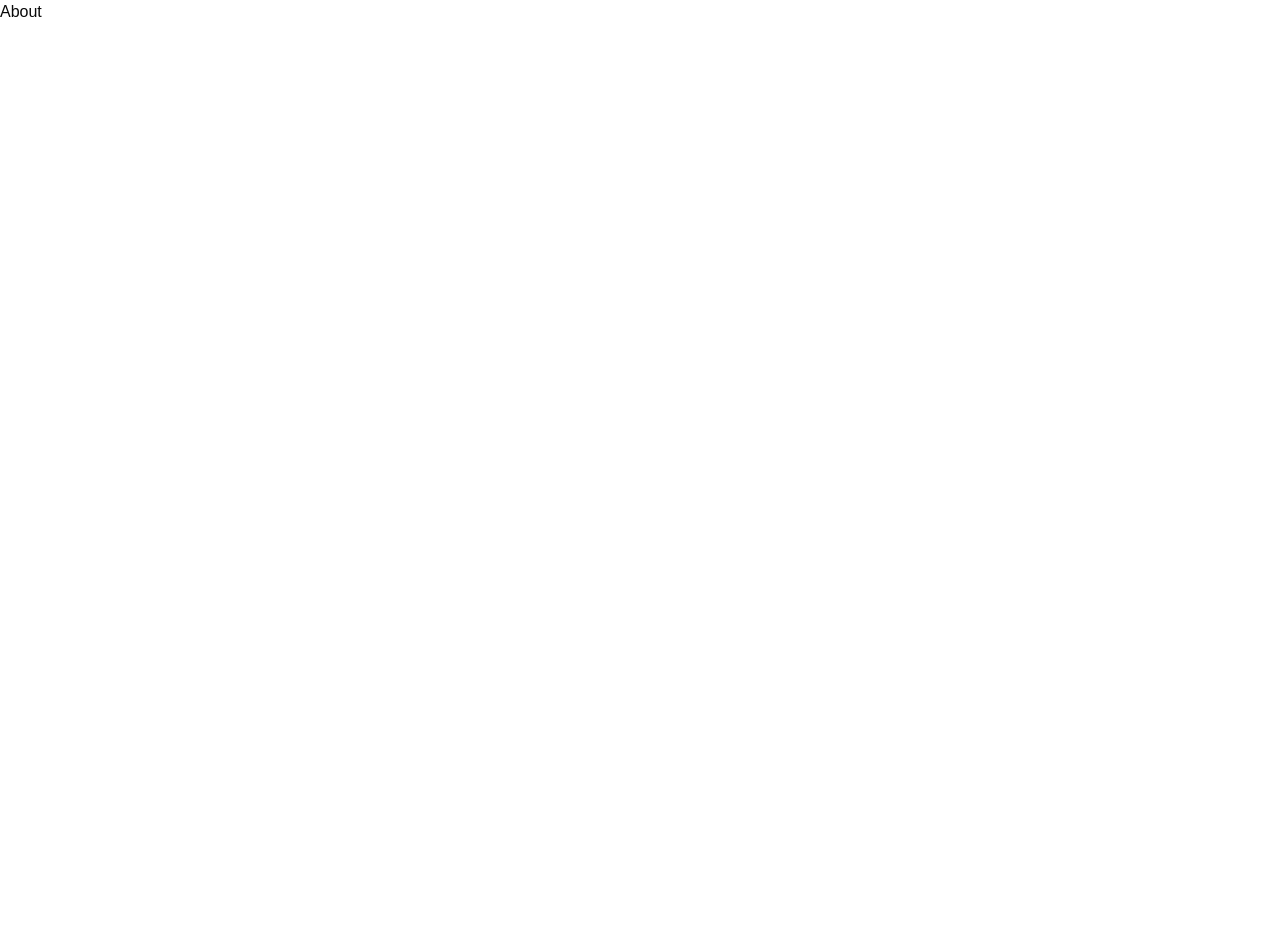
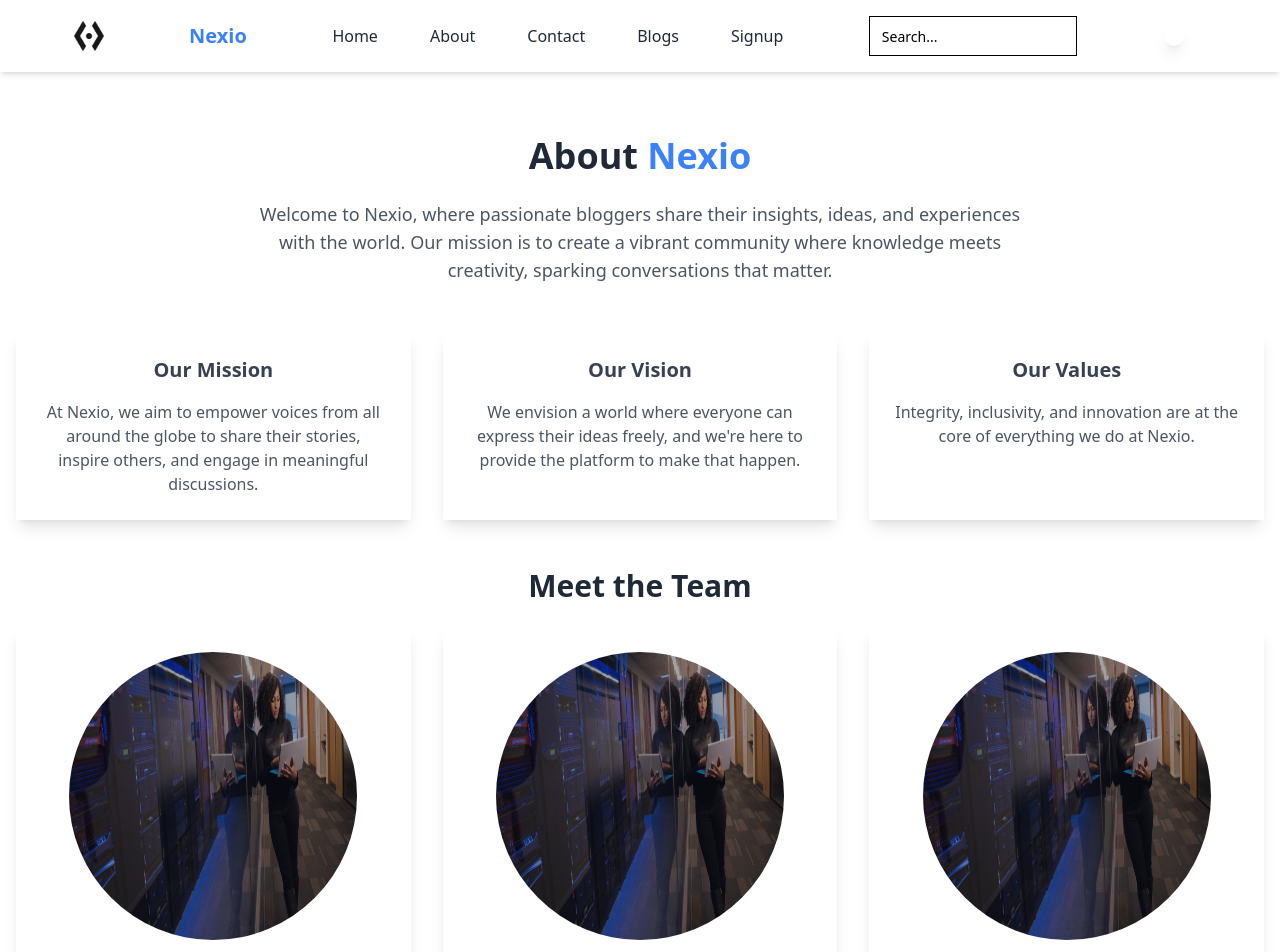
Before and after one commit to Dinesh10731j/Nexio, a Next.js app: page /about in a window 1280 px wide. Shown: the top 952 px of the page. Before the commit the page ends 800 px from the top, so only its background shows below. Built offline with nearby package versions, Linux system fonts and the light colour scheme.

Commit message:
about page completed

```diff
--- a/src/app/(landingpage)/about/page.tsx
+++ b/src/app/(landingpage)/about/page.tsx
@@ -1,9 +1,66 @@
-import React from 'react'
+import React from 'react';
+import Header from '@/components/header';
+import Footer from '@/components/footer';
+import Image from 'next/image';
+import dummyImage from "../../../assets/Image.png";
+
 
 const About = () => {
   return (
-    <div>About</div>
-  )
-}
+    <>
+      <Header />
+      <div className="py-16">
+        <div className="container mx-auto px-4 text-center">
+          <h1 className="text-4xl font-bold text-gray-800 mb-6">About <span className='text-blue-500'>Nexio</span></h1>
+          <p className="text-lg text-gray-600 max-w-3xl mx-auto mb-12">
+            Welcome to Nexio, where passionate bloggers share their insights, ideas, and experiences with the world.
+            Our mission is to create a vibrant community where knowledge meets creativity, sparking conversations that matter.
+          </p>
 
-export default About
+          <div className="grid grid-cols-1 md:grid-cols-2 lg:grid-cols-3 gap-8 mb-12">
+            <div className="bg-white p-6 rounded-lg shadow-lg">
+              <h2 className="text-xl font-semibold text-gray-700 mb-4">Our Mission</h2>
+              <p className="text-gray-600">
+                At Nexio, we aim to empower voices from all around the globe to share their stories, inspire others, and engage in meaningful discussions.
+              </p>
+            </div>
+            <div className="bg-white p-6 rounded-lg shadow-lg">
+              <h2 className="text-xl font-semibold text-gray-700 mb-4">Our Vision</h2>
+              <p className="text-gray-600">
+                We envision a world where everyone can express their ideas freely, and we&apos;re here to provide the platform to make that happen.
+              </p>
+            </div>
+            <div className="bg-white p-6 rounded-lg shadow-lg">
+              <h2 className="text-xl font-semibold text-gray-700 mb-4">Our Values</h2>
+              <p className="text-gray-600">
+                Integrity, inclusivity, and innovation are at the core of everything we do at Nexio.
+              </p>
+            </div>
+          </div>
+
+          <h2 className="text-3xl font-bold text-gray-800 mb-6">Meet the Team</h2>
+          <div className="grid grid-cols-1 md:grid-cols-3 gap-8">
+            <div className="bg-white p-6 rounded-lg shadow-lg">
+              <Image src={dummyImage} alt="Team Member 1" className="rounded-full h-72 w-72 mx-auto mb-4" />
+              <h3 className="text-lg font-semibold text-gray-700">John Doe</h3>
+              <p className="text-gray-600">Founder & CEO</p>
+            </div>
+            <div className="bg-white p-6 rounded-lg shadow-lg">
+              <Image src={dummyImage} alt="Team Member 2" className="rounded-full h-72 w-72 mx-auto mb-4" />
+              <h3 className="text-lg font-semibold text-gray-700">Jane Smith</h3>
+              <p className="text-gray-600">Lead Developer</p>
+            </div>
+            <div className="bg-white p-6 rounded-lg shadow-lg">
+              <Image src={dummyImage} alt="Team Member 3" className="rounded-full h-72 w-72 mx-auto mb-4" />
+              <h3 className="text-lg font-semibold text-gray-700">Emily Johnson</h3>
+              <p className="text-gray-600">Marketing Specialist</p>
+            </div>
+          </div>
+        </div>
+      </div>
+      <Footer/>
+    </>
+  );
+};
+
+export default About;
--- a/src/app/(landingpage)/home/page.tsx
+++ b/src/app/(landingpage)/home/page.tsx
@@ -2,24 +2,25 @@ import React from 'react';
 import Image from 'next/image';
 import frontImg from "../../../assets/Image.png";
 import Footer from '@/components/footer';
+import { Button } from '@/components/ui/button';
 
 const Home = () => {
   return (
     <>
       <div className="container mx-auto px-4 py-10">
         {/* Hero Section */}
-        <div className="relative flex justify-center items-center mb-10">
+        <div className="relative flex justify-center items-center mb-10 ">
           <Image
             src={frontImg}
             alt="Blog Hero Image"
             height={500}
             width={1200}
-            className="rounded-lg shadow-lg"
+            className="rounded-lg shadow-lg px-7"
           />
           {/* Overlay Section */}
-          <div className="absolute text-white text-center p-7 shadow-md bg-gray-50 ">
-            <h1 className="text-4xl font-bold text-black">Welcome to Nexio</h1>
-            <p className="mt-4 text-2xl text-black">
+          <div className="absolute text-white text-center p-7 shadow-md bg-gray-50 md:mt-0 mt-24 ">
+            <h1 className=" text-2xl md:text-4xl font-bold text-black">Welcome to <span className='text-blue-500'>Nexio</span></h1>
+            <p className=" text-md mt-4 md:text-2xl text-black">
               Discover the latest trends, tips, and deep dives into the world of technology.
             </p>
           </div>
@@ -32,7 +33,7 @@ const Home = () => {
             {/* Example Blog Post */}
             <div className="bg-white p-6 rounded-lg shadow-lg">
               <Image
-                src="/path-to-thumbnail.jpg"
+                src={frontImg}
                 alt="Article Thumbnail"
                 height={200}
                 width={400}
@@ -42,13 +43,13 @@ const Home = () => {
               <p className="text-gray-600 mt-2">
                 A deep dive into the advancements of artificial intelligence and its influence on various industries.
               </p>
-              <a href="/post/ai-impact" className="text-blue-500 hover:underline mt-4 block">Read More</a>
+             <Button variant={'ghost'} className='bg-blue-500 text-white mt-2 rounded-md'><a href="/post/ai-impact" className="block">Read More</a></Button>
             </div>
 
             {/* Blog section */}
             <div className="bg-white p-6 rounded-lg shadow-lg">
               <Image
-                src="/path-to-thumbnail2.jpg"
+                src={frontImg}
                 alt="Article Thumbnail"
                 height={200}
                 width={400}
@@ -58,7 +59,7 @@ const Home = () => {
               <p className="text-gray-600 mt-2">
                 Explore the cutting-edge technologies and frameworks shaping the future of web development.
               </p>
-              <a href="/post/web-future" className="text-blue-500 hover:underline mt-4 block">Read More</a>
+             <Button variant={'ghost'} className='bg-blue-500 text-white mt-2 rounded-md'> <a href="/post/web-future" className="block">Read More</a></Button>
             </div>
 
           </div>
--- a/src/app/globals.css
+++ b/src/app/globals.css
@@ -2,93 +2,4 @@
 @tailwind components;
 @tailwind utilities;
 
-body {
-  font-family: Arial, Helvetica, sans-serif;
-}
-
-@layer utilities {
-  .text-balance {
-    text-wrap: balance;
-  }
-}
-
-@layer base {
-  :root {
-    --background: 0 0% 100%;
-    --foreground: 0 0% 3.9%;
-    --card: 0 0% 100%;
-    --card-foreground: 0 0% 3.9%;
-    --popover: 0 0% 100%;
-    --popover-foreground: 0 0% 3.9%;
-    --primary: 0 0% 9%;
-    --primary-foreground: 0 0% 98%;
-    --secondary: 0 0% 96.1%;
-    --secondary-foreground: 0 0% 9%;
-    --muted: 0 0% 96.1%;
-    --muted-foreground: 0 0% 45.1%;
-    --accent: 0 0% 96.1%;
-    --accent-foreground: 0 0% 9%;
-    --destructive: 0 84.2% 60.2%;
-    --destructive-foreground: 0 0% 98%;
-    --border: 0 0% 89.8%;
-    --input: 0 0% 89.8%;
-    --ring: 0 0% 3.9%;
-    --chart-1: 12 76% 61%;
-    --chart-2: 173 58% 39%;
-    --chart-3: 197 37% 24%;
-    --chart-4: 43 74% 66%;
-    --chart-5: 27 87% 67%;
-    --radius: 0.5rem;
-    --sidebar-background: 0 0% 98%;
-    --sidebar-foreground: 240 5.3% 26.1%;
-    --sidebar-primary: 240 5.9% 10%;
-    --sidebar-primary-foreground: 0 0% 98%;
-    --sidebar-accent: 240 4.8% 95.9%;
-    --sidebar-accent-foreground: 240 5.9% 10%;
-    --sidebar-border: 220 13% 91%;
-    --sidebar-ring: 217.2 91.2% 59.8%;
-  }
-  .dark {
-    --background: 0 0% 3.9%;
-    --foreground: 0 0% 98%;
-    --card: 0 0% 3.9%;
-    --card-foreground: 0 0% 98%;
-    --popover: 0 0% 3.9%;
-    --popover-foreground: 0 0% 98%;
-    --primary: 0 0% 98%;
-    --primary-foreground: 0 0% 9%;
-    --secondary: 0 0% 14.9%;
-    --secondary-foreground: 0 0% 98%;
-    --muted: 0 0% 14.9%;
-    --muted-foreground: 0 0% 63.9%;
-    --accent: 0 0% 14.9%;
-    --accent-foreground: 0 0% 98%;
-    --destructive: 0 62.8% 30.6%;
-    --destructive-foreground: 0 0% 98%;
-    --border: 0 0% 14.9%;
-    --input: 0 0% 14.9%;
-    --ring: 0 0% 83.1%;
-    --chart-1: 220 70% 50%;
-    --chart-2: 160 60% 45%;
-    --chart-3: 30 80% 55%;
-    --chart-4: 280 65% 60%;
-    --chart-5: 340 75% 55%;
-    --sidebar-background: 240 5.9% 10%;
-    --sidebar-foreground: 240 4.8% 95.9%;
-    --sidebar-primary: 224.3 76.3% 48%;
-    --sidebar-primary-foreground: 0 0% 100%;
-    --sidebar-accent: 240 3.7% 15.9%;
-    --sidebar-accent-foreground: 240 4.8% 95.9%;
-    --sidebar-border: 240 3.7% 15.9%;
-    --sidebar-ring: 217.2 91.2% 59.8%;
-  }
-}
-
-@layer base {
-  * {
-    @apply border-border;
-  }
-  body {
-    @apply bg-background text-foreground;
-  }
-}
+@import url('https://fonts.googleapis.com/css2?family=Sanchez:ital@0;1&display=swap');
--- a/src/components/header.tsx
+++ b/src/components/header.tsx
@@ -21,21 +21,24 @@ const Header = () => {
   };
 
   return (
-    <header className="bg-white dark:bg-gray-900 shadow-md">
+    <header className=" dark:bg-gray-900 shadow-md">
       <div className="container mx-auto flex justify-evenly gap-7 items-center p-4">
         <Image src={Nexio_Logo} alt='nexio_logo' height={30} width={30} />
-        <div className="text-xl font-bold">Nexio</div>
+        <div className="text-xl font-bold text-blue-500">Nexio</div>
 
         <nav className="hidden md:flex gap-7 space-x-6 items-center">
           <Link href="/" className="text-gray-800 dark:text-white hover:text-blue-500">Home</Link>
           <Link href="/about" className="text-gray-800 dark:text-white hover:text-blue-500">About</Link>
           <Link href="/contact" className="text-gray-800 dark:text-white hover:text-blue-500">Contact</Link>
+          <Link href='' className='text-gray-800 dark:text-white hover:text-blue-500'>Blogs</Link>
+          <Link href='' className='text-gray-800 dark:text-white hover:text-blue-500'>Signup</Link>
+
         </nav>
 
         <Input placeholder="Search..." className="block w-52" />
 
         {/* Theme Switch */}
-        <Switch checked={isDarkMode} onCheckedChange={handleMode} />
+        <Switch checked={isDarkMode} onCheckedChange={handleMode} className=''/>
 
         <div className="md:hidden">
           <Menu size={24} className="text-gray-800 dark:text-white cursor-pointer" onClick={toggleMenu} />
@@ -48,6 +51,10 @@ const Header = () => {
             <Link href="/" className="text-gray-800 dark:text-white hover:text-blue-500">Home</Link>
             <Link href="/about" className="text-gray-800 dark:text-white hover:text-blue-500">About</Link>
             <Link href="/contact" className="text-gray-800 dark:text-white hover:text-blue-500">Contact</Link>
+            <Link href='' className='text-gray-800 dark:text-white hover:text-blue-500'>Blogs</Link>
+            <Link href='' className='text-gray-800 dark:text-white hover:text-blue-500'>Signup</Link>
+
+
           </nav>
         </div>
       )}
```
